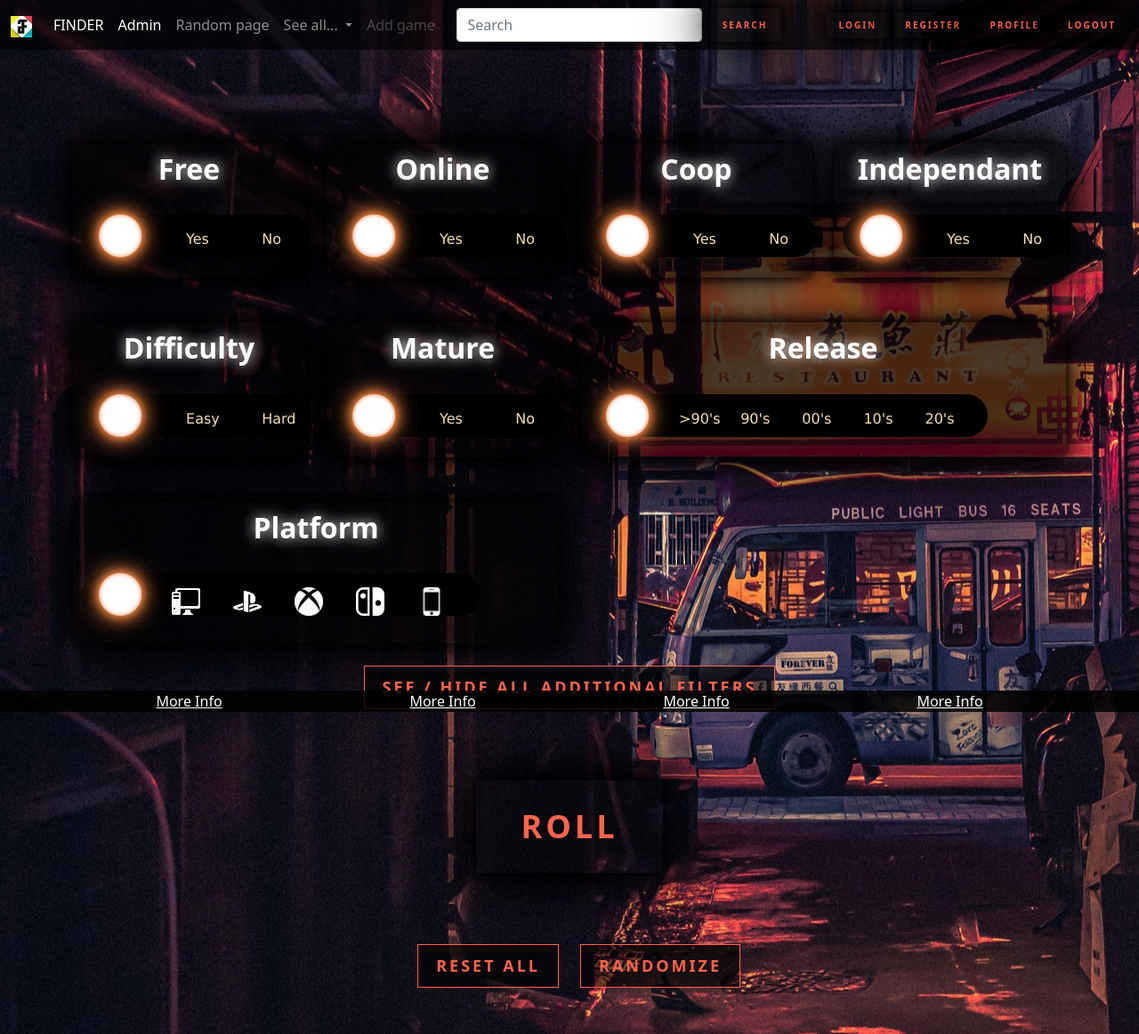
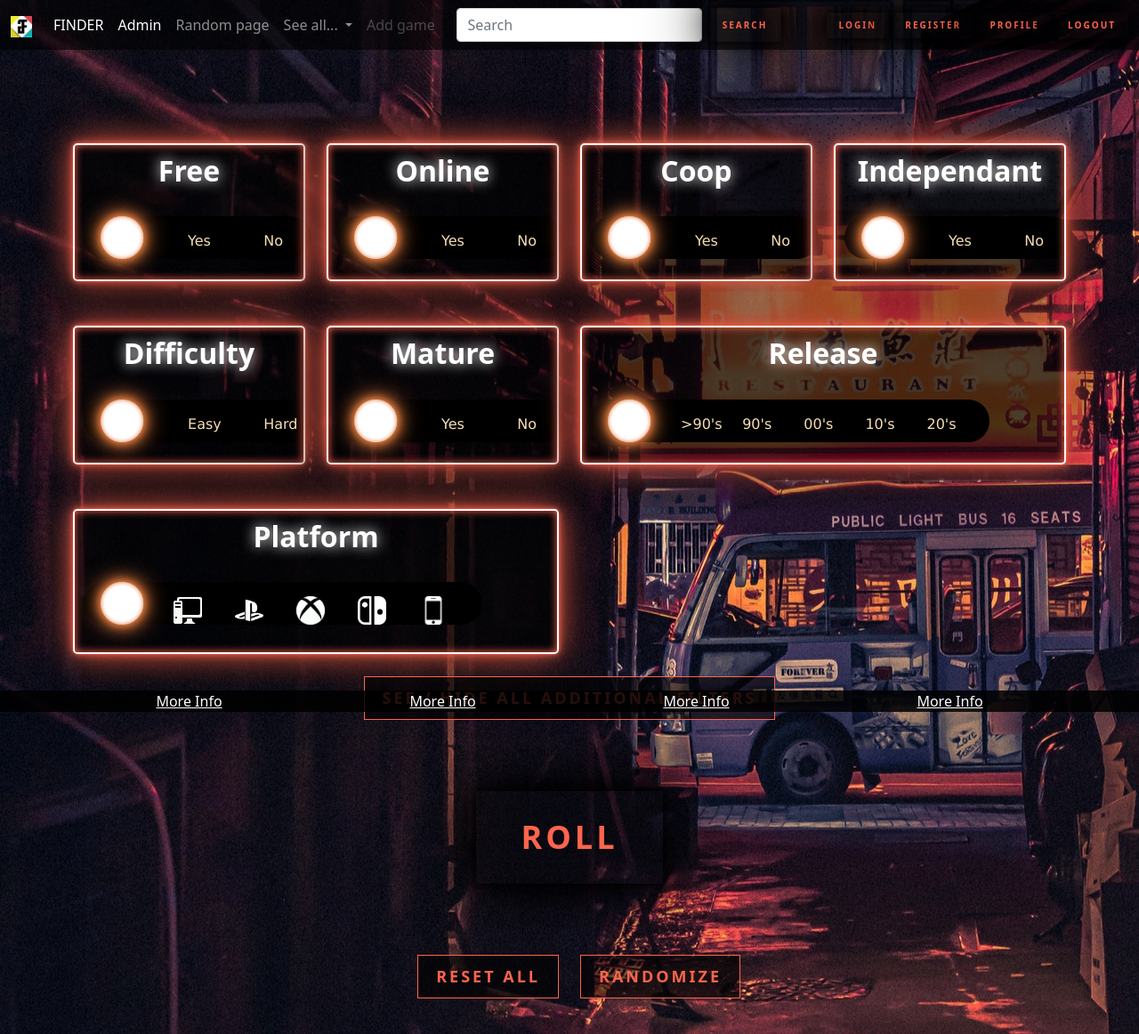
Before and after one commit to MythMega/GameFinder, a Django app: page /roll/ in a window 1280 px wide. Shown: the top 1162 px of the page at 89% size. Run offline with Django 3.2, Linux system fonts and the light colour scheme; data comes from the database, SQL or seed files in the repository.

Commit message:
Upgrade again : Roll Page almost finished

```diff
--- a/www/Django/finder/static/finder/css/style.css
+++ b/www/Django/finder/static/finder/css/style.css
@@ -31,13 +31,15 @@ body {
 
 .choiceCard {
     background-color: rgba(0, 0, 0, 0.7);
-    border: none;
-    border-radius: 10px;
+    border: solid;
+    border-radius: 5px;
+    border-width: 2px;
+    border-color: white;
     margin-top: 25px;
     margin-bottom: 25px;
     padding: 10px;
     padding-bottom: 15px;
-    box-shadow: 0 0 10px #000000, 0 0 40px #000000, 0 0 80px #000000;
+    box-shadow: 0 0 10px #ff644d, 0 0 40px #ff644d, 0 0 80px #000000, 0px 0px 3px #ff644d, inset 0px 0px 10px #ff644d;
 
 }
 .choiceCard * {
```
